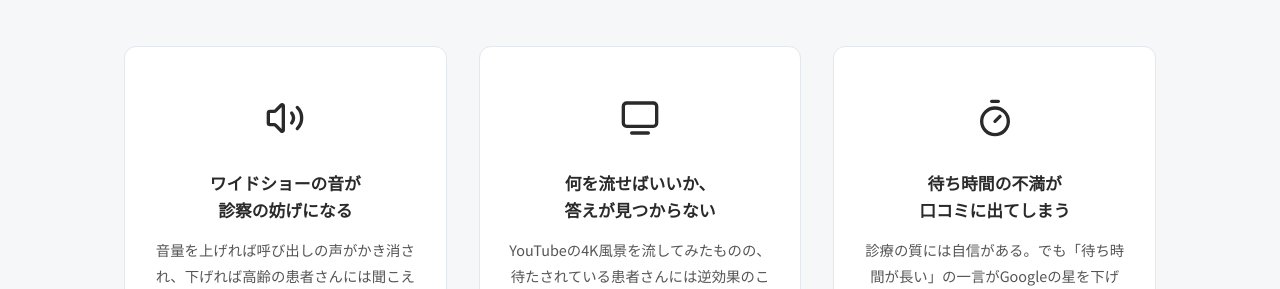
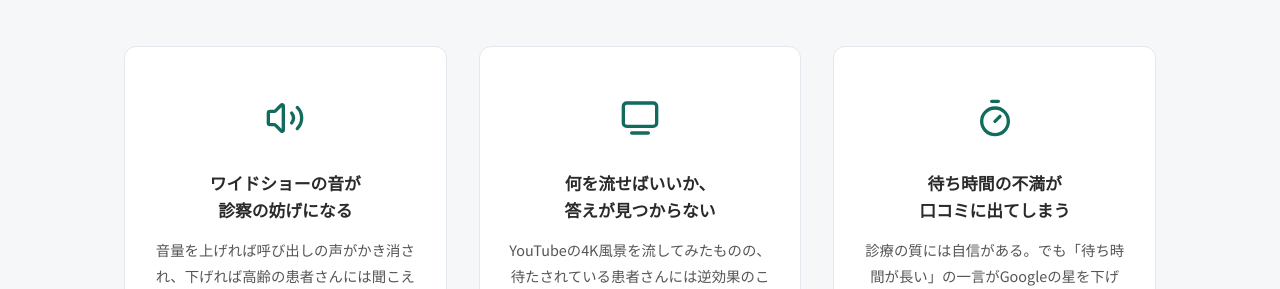
Before and after one commit to dr836gnypeq-ctrl/fukeichou-site, a Jekyll site: the page built from index.html, in a window 1280 px wide and 900 px high, scrolled down 1051 px. Shown: the part 161-450 px from the top of the window. Built offline with Jekyll 4.4.1, drawn with Linux system fonts in a browser that asks for light colours; nearby versions of some CDN libraries.

Commit message:
Fix pain icon color to brand green

```diff
--- a/assets/css/style.css
+++ b/assets/css/style.css
@@ -90,7 +90,7 @@ nav a:hover{color:var(--ink);background:rgba(0,0,0,.04)}
 /* Pain */
 .pain-grid{display:grid;grid-template-columns:repeat(3,1fr);gap:32px}
 .pain-card{text-align:center;padding:40px 24px;background:var(--white);border-radius:12px;border:1px solid var(--border)}
-.pain-icon{font-size:2.4rem;margin-bottom:16px;color:var(--green)}.pain-icon svg{width:40px;height:40px}
+.pain-icon{font-size:2.4rem;margin-bottom:16px;color:#136b5e}.pain-icon svg{width:40px;height:40px;stroke:#136b5e}
 .pain-card h3{font-family:var(--serif);font-size:1.05rem;margin-bottom:12px;line-height:1.6}
 .pain-card p{font-size:.9rem;color:var(--ink-light);line-height:1.8}
 
```
